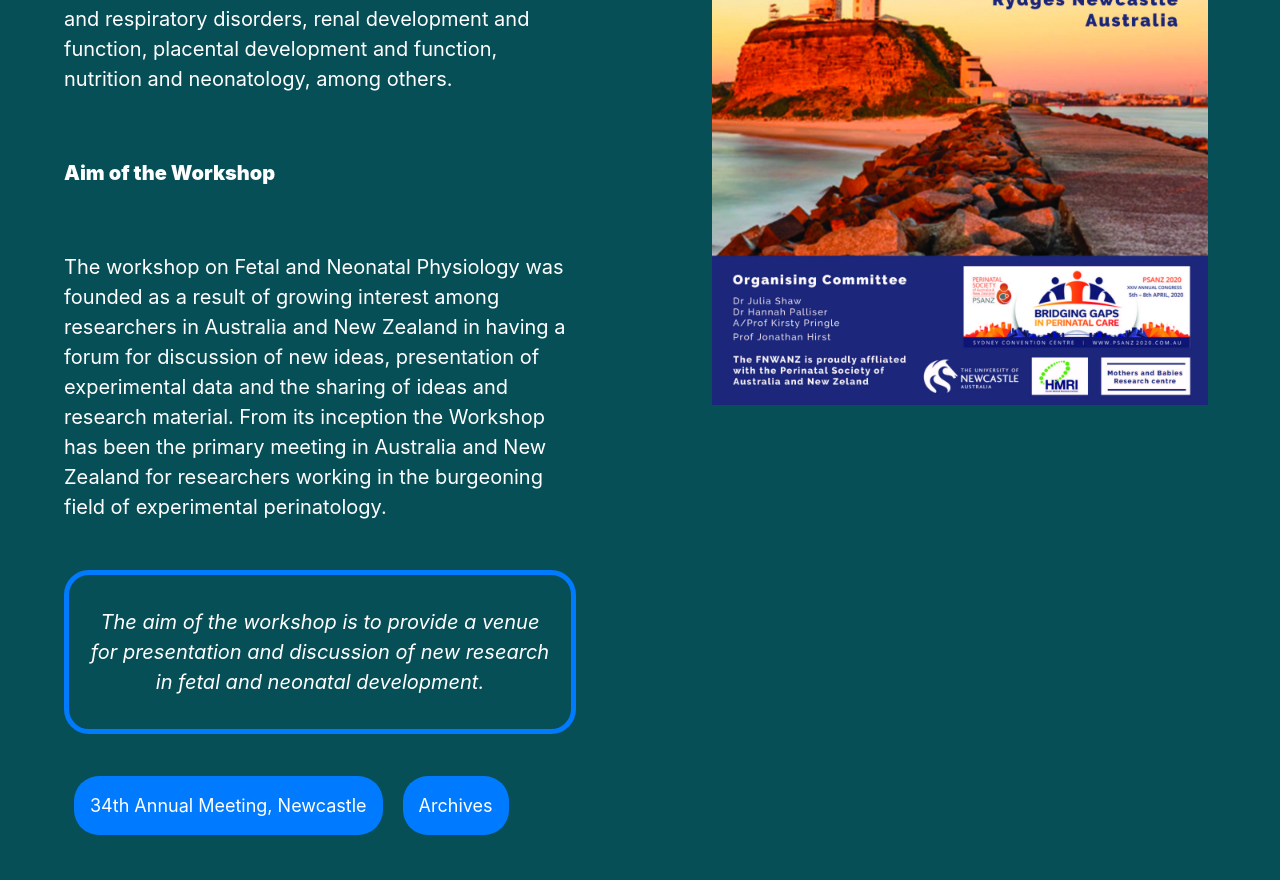
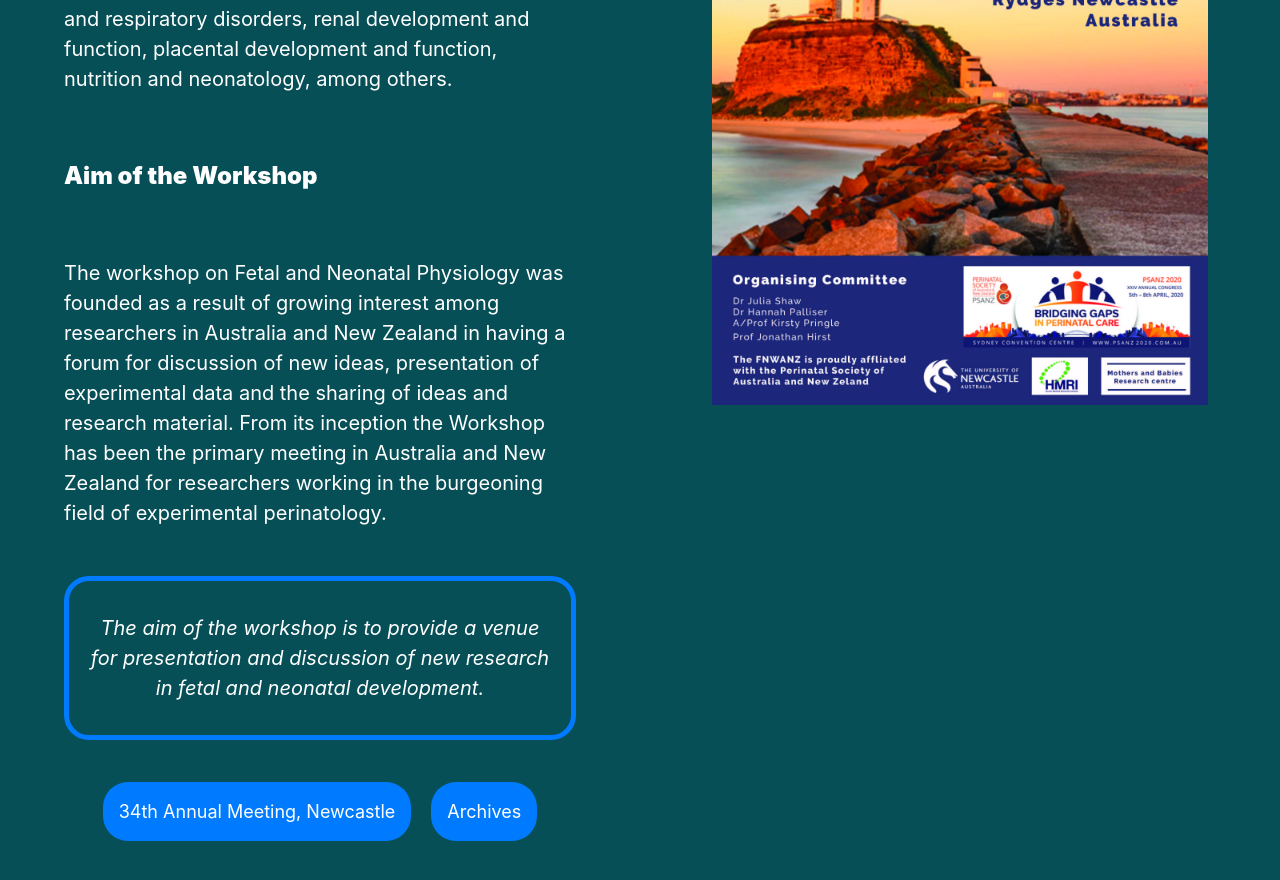
Before and after one commit to rdematteo/fnwanz, a React (Create React App) app: page /home in a window 1280 px wide. Shown: the part 700-1580 px from the top of the page. Built offline with nearby package versions, Linux system fonts and the light colour scheme.

Commit message:
formatting homepage

```diff
--- a/src/components/HomePage/HomePage.jsx
+++ b/src/components/HomePage/HomePage.jsx
@@ -58,6 +58,11 @@ const Para = styled.div`
 
 const AimTitleStyled = styled(Para)`
   font-weight: 900;
+  font-size: 24px;
+
+  @media (max-width: 768px) {
+    font-size: 14px;
+  }
 `;
 
 const AimStyled = styled(Para)`
@@ -78,6 +83,7 @@ const AimStyled = styled(Para)`
 const Links = styled.div`
   display: flex;
   padding: 1rem 4rem;
+  justify-content: center;
 
   @media (max-width: 768px) {
     flex-direction: column;
@@ -95,6 +101,11 @@ const LinkStyled = styled(Link)`
   font-size: 18px;
   border-radius: 25px;
   text-align: center;
+
+  @media (max-width: 768px) {
+    font-size: 12px;
+    padding: 0.5rem;
+  }
 `;
 
 class HomePage extends React.Component {
--- a/src/components/NavbarMenu/NavbarMenu.jsx
+++ b/src/components/NavbarMenu/NavbarMenu.jsx
@@ -13,6 +13,11 @@ const LinkStyled = styled(Link)`
   color: white;
   padding: 0 2rem 0 0;
   font-size: 20px;
+
+  @media (max-width: 768px) {
+    padding: 0 1rem 0 0;
+    font-size: 14px;
+  }
 `;
 
 function NavbarMenu() {
```
